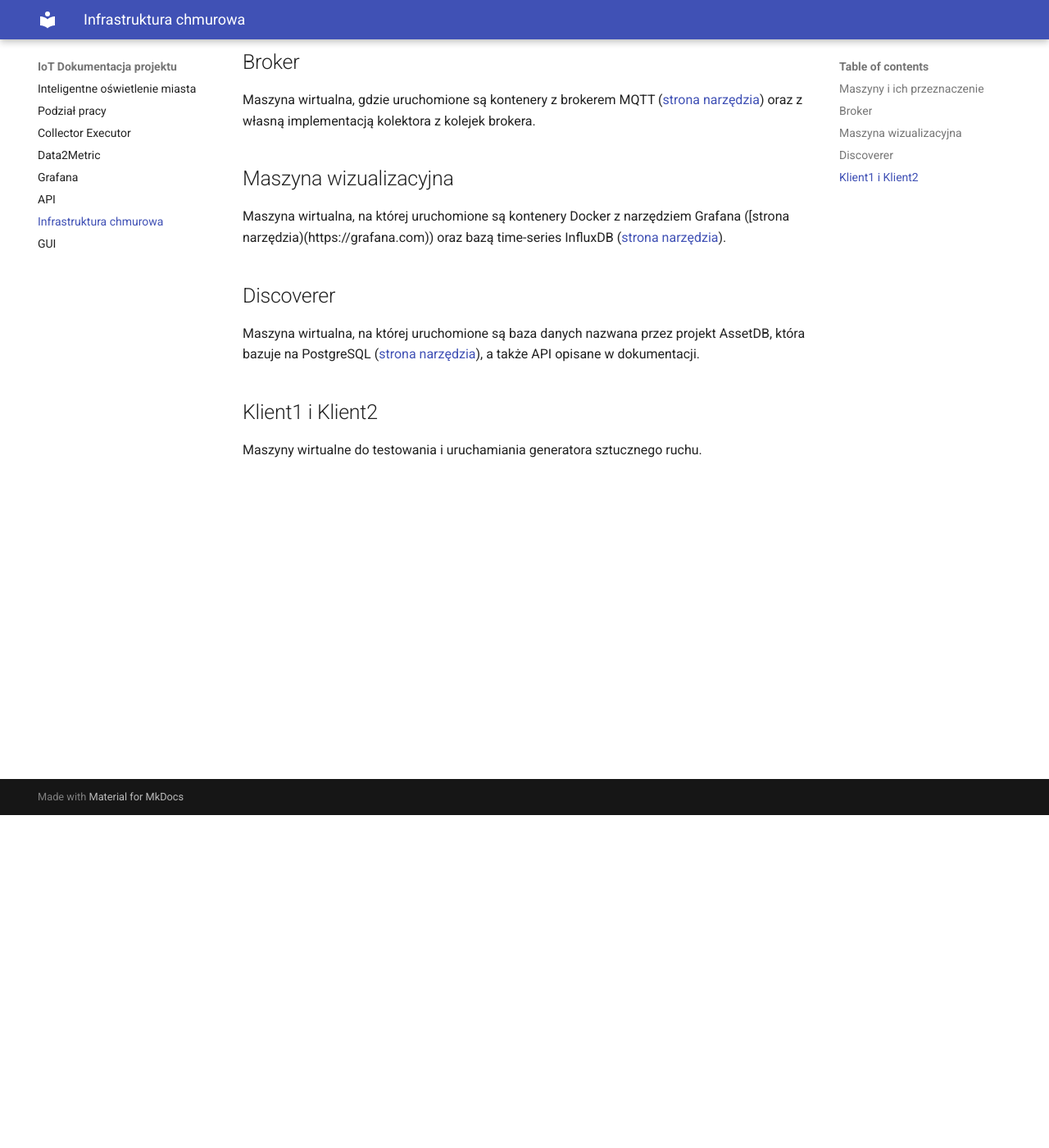
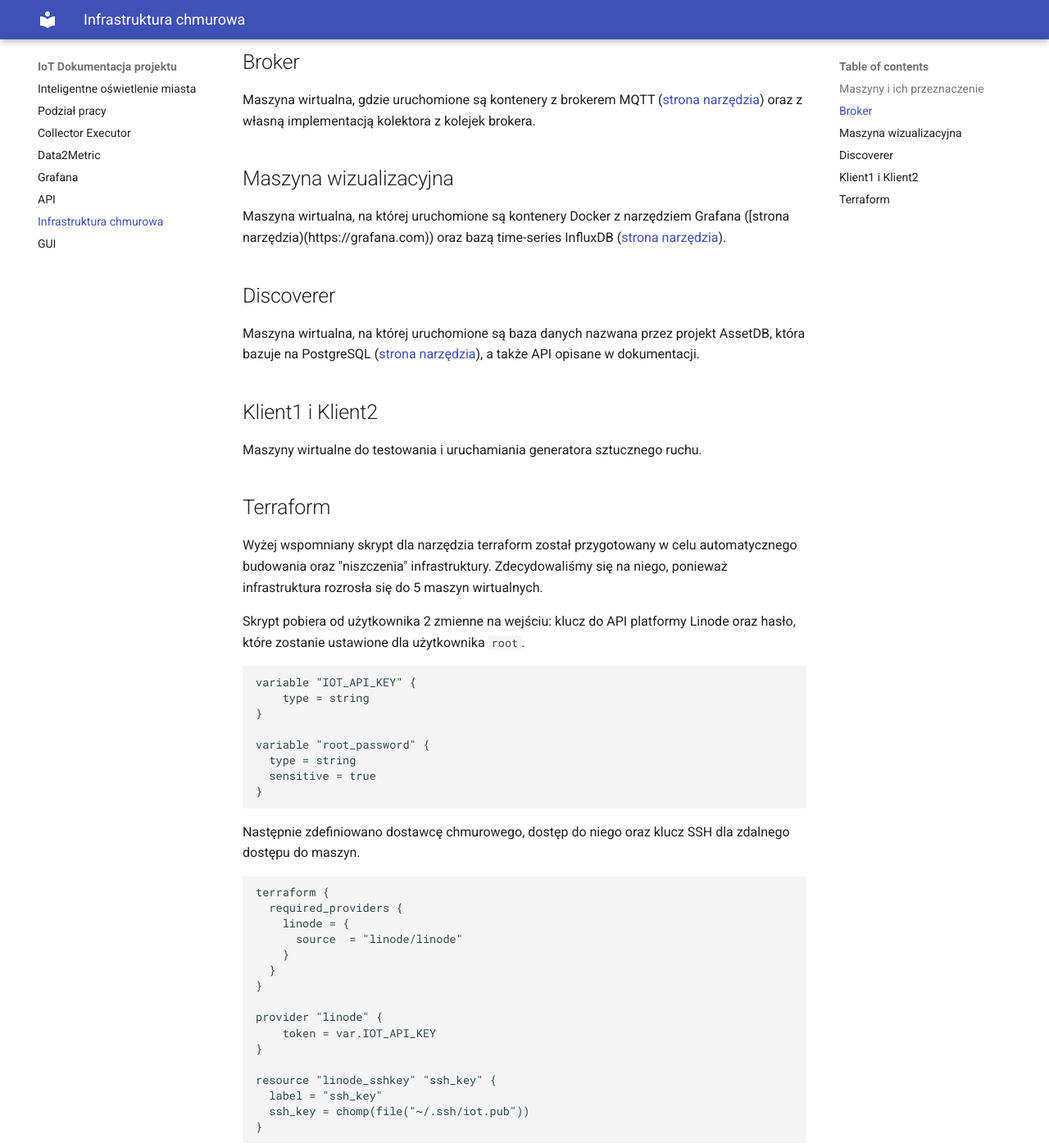
Before and after one commit to olgasiwak/iot, an MkDocs documentation site: the page built from docs/docs/infra.md, in a window 1280 px wide and 1400 px high, scrolled down 406 px. Shown: the whole window at 82% size. Built offline with MkDocs 1.6.1 and Material for MkDocs 9.7.7, drawn with Linux system fonts in a browser that asks for light colours; some of the changed text lies outside the part shown.

Commit message:
added terraform desc

````diff
--- a/docs/docs/infra.md
+++ b/docs/docs/infra.md
@@ -19,3 +19,59 @@ Maszyna wirtualna, na której uruchomione są baza danych nazwana przez projekt
 
 ## Klient1 i Klient2
 Maszyny wirtualne do testowania i uruchamiania generatora sztucznego ruchu.
+
+## Terraform
+Wyżej wspomniany skrypt dla narzędzia terraform został przygotowany w celu automatycznego budowania oraz "niszczenia" infrastruktury. Zdecydowaliśmy się na niego, ponieważ infrastruktura rozrosła się do 5 maszyn wirtualnych.
+
+Skrypt pobiera od użytkownika 2 zmienne na wejściu: klucz do API platformy Linode oraz hasło, które zostanie ustawione dla użytkownika `root`.
+
+```HCL
+variable "IOT_API_KEY" {
+    type = string
+}
+
+variable "root_password" {
+  type = string
+  sensitive = true
+}
+```
+
+Następnie zdefiniowano dostawcę chmurowego, dostęp do niego oraz klucz SSH dla zdalnego dostępu do maszyn.
+
+```HCL
+terraform {
+  required_providers {
+    linode = {
+      source  = "linode/linode"
+    }
+  }
+}
+
+provider "linode" {
+    token = var.IOT_API_KEY
+}
+
+resource "linode_sshkey" "ssh_key" {
+  label = "ssh_key"
+  ssh_key = chomp(file("~/.ssh/iot.pub"))
+}
+```
+
+Na sam koniec definiujemy kodem maszyny wirtualne.
+
+```HCL
+resource "linode_instance" "iot-broker" {
+    label = "broker"
+    image = "linode/ubuntu20.04"
+    region = "us-central"
+    type = "g6-standard-1"
+    authorized_keys = [linode_sshkey.ssh_key.ssh_key]
+    root_pass = var.root_password
+
+    group = "iot"
+    tags = [ "iot" ]
+    swap_size = 256
+    private_ip = true
+}
+...
+```
````
